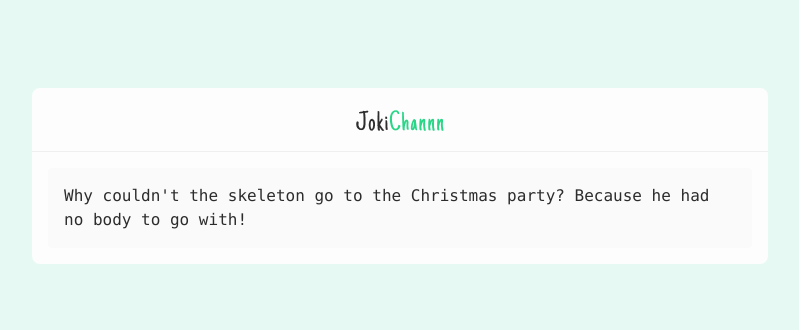
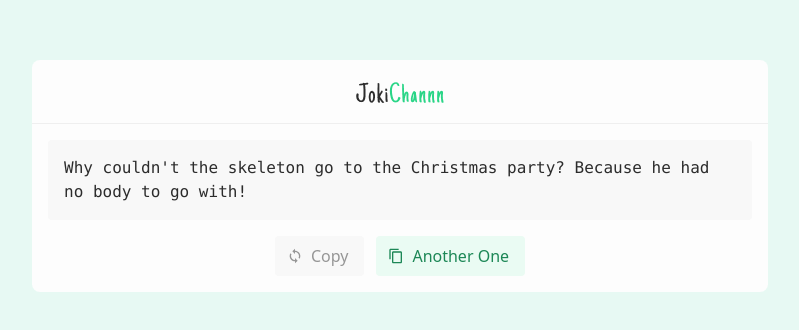
Before and after one commit to Mifalia/jokichan, a React (Vite) app: page / in a window 1280 px wide. Shown: the part 224-554 px from the top of the page, without its empty margins (240-1039 px from the left). Built offline with nearby package versions, Linux system fonts and the light colour scheme.

Commit message:
add tailwind component : button

```diff
--- a/src/assets/css/colors/colors.css
+++ b/src/assets/css/colors/colors.css
@@ -4,7 +4,7 @@
   --primary-container: #eafbf3;
   --content: #2c2c2c;
   --neutral: #969696;
-  --surface: #fafafa;
+  --surface: #f8f8f8;
   --fill: #fdfdfd;
   --border: #efefef;
   --global-layout-fill: #e7f9f3;
--- a/src/assets/css/main.css
+++ b/src/assets/css/main.css
@@ -16,17 +16,25 @@
 }
 
 @layer components {
-  /* navigation item */
-  .navigation-group {
-    @apply p-1 bg-fill-2 flex gap-1 rounded-lg w-fit font-sans;
+  /* buttons */
+  .button {
+    @apply cursor-pointer font-normal text-base text-center rounded text-nowrap py-2 px-3 capitalize font-sans;
   }
 
-  .navigation-item {
-    @apply h-10 flex items-center justify-center uppercase  px-4 rounded font-bold text-sm bg-transparent text-content-2;
+  .button-default {
+    @apply text-neutral bg-surface;
   }
 
-  .navigation-item.current {
-    @apply text-accent bg-fill;
+  .button-primary {
+    @apply text-on-primary-container bg-primary-container;
+  }
+
+  .button-icon-start {
+    @apply flex flex-row flex-nowrap items-center gap-2 pl-3 pr-4;
+  }
+
+  .button-icon-end {
+    @apply flex flex-row flex-nowrap items-center gap-2 pl-4 pr-3;
   }
 
   /* */
--- a/src/pages/main/MainPage.tsx
+++ b/src/pages/main/MainPage.tsx
@@ -1,22 +1,28 @@
 import logoLight from 'src/assets/img/Logo-light.png';
+import { MdLoop } from 'react-icons/md';
+import { MdOutlineContentCopy } from 'react-icons/md';
 
 function MainPage() {
   return (
-    <div
-      id='layout'
-      className='app-container h-screen flex flex-col justify-center'
-    >
-      <div id='main' className='bg-fill rounded-lg'>
+    <div id='layout' className='app-container h-screen flex flex-col justify-center'>
+      <div id='main' className='bg-fill rounded-lg flex flex-col'>
         <header className='flex justify-center items-center border-b border-b-border h-16'>
           <div className='w-fit'>
             <img src={logoLight} alt='application logo' />
           </div>
         </header>
         <div className='p-4'>
-          <p className='bg-surface font-mono rounded p-4'>
-            Why couldn't the skeleton go to the Christmas party? Because he had
-            no body to go with!
-          </p>
+          <p className='bg-surface font-mono rounded p-4'>Why couldn't the skeleton go to the Christmas party? Because he had no body to go with!</p>
+          <div className='mt-4 p-0 flex flex-row justify-center items-center gap-3'>
+            <button className='button button-icon-start button-default'>
+              <MdLoop size={16} />
+              copy
+            </button>
+            <button className='button button-icon-start button-primary'>
+              <MdOutlineContentCopy size={16} />
+              another one
+            </button>
+          </div>
         </div>
       </div>
     </div>
```
